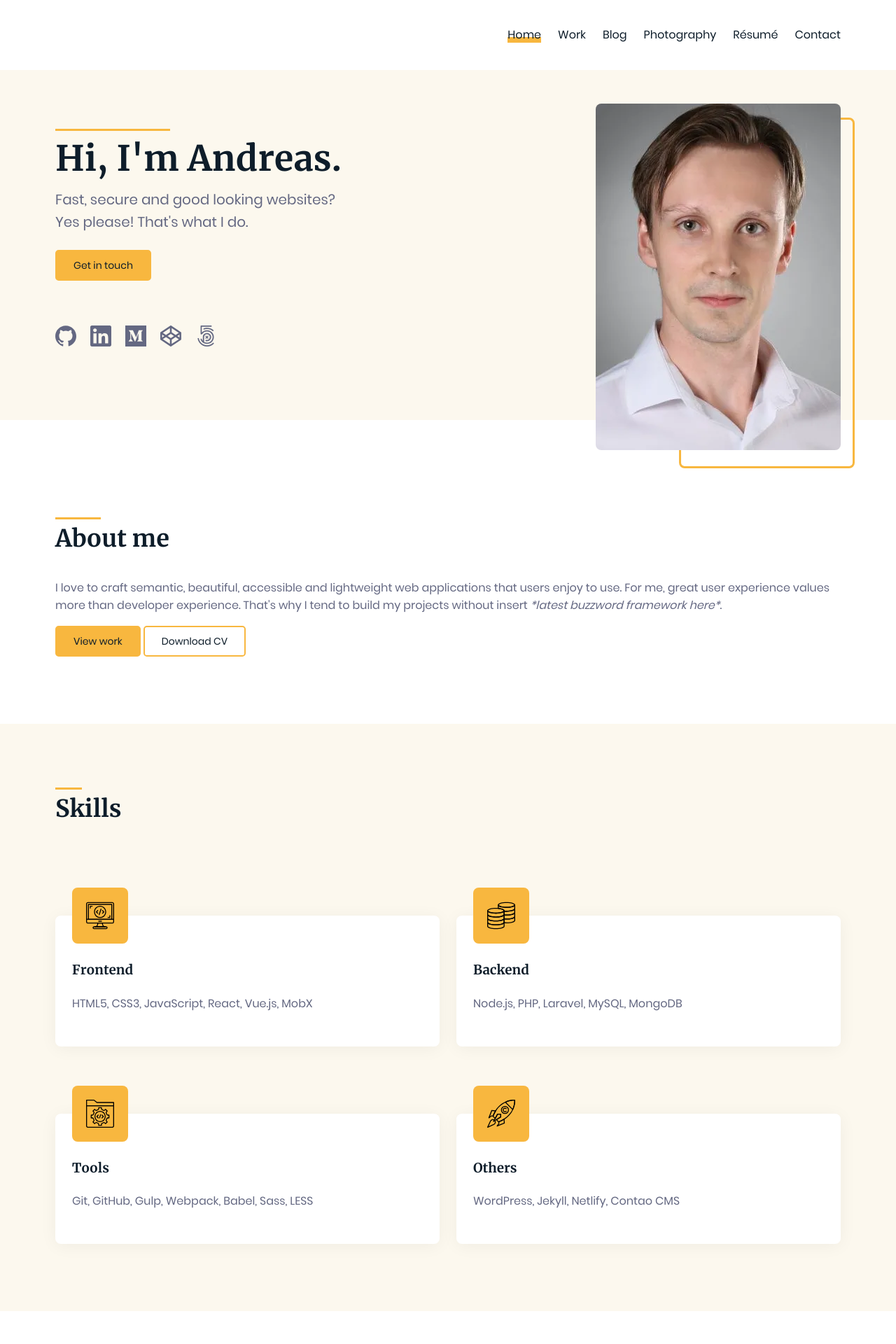
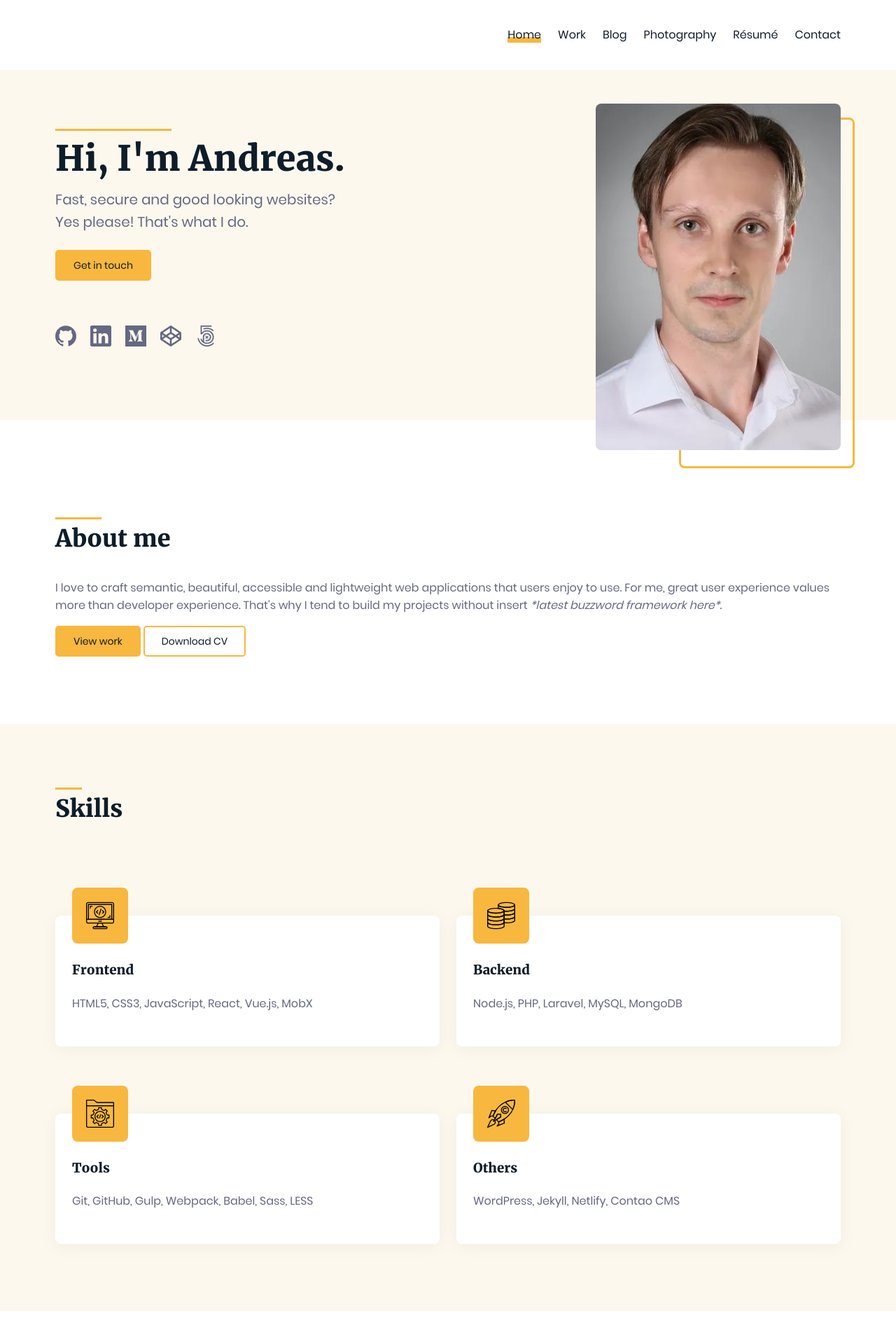
Before and after one commit to andreasremdt/andreasremdt.com, a Jekyll site: the page built from index.html, in a window 1280 px wide. Shown: the top 1920 px of the page at 70% size. Built offline with Jekyll 4.4.1, drawn with Linux system fonts in a browser that asks for light colours; some of the changed text lies outside the part shown.

Commit message:
fix(layout): use 900 font weight, fix copyright date

```diff
--- a/_includes/footer.html
+++ b/_includes/footer.html
@@ -1,7 +1,7 @@
 <link rel="stylesheet" href="/css/main-footer.css">
 <footer class="main-footer">
   <div class="container">
-    <p class="copyright">&copy; 2019 by Andreas Remdt.</p>
+    <p class="copyright">&copy; {{ page.date | date: "%Y"}} by Andreas Remdt.</p>
 
     <nav class="navigation">
       {% for entry in site.data.menu_entries %}
--- a/css/styles.css
+++ b/css/styles.css
@@ -7,14 +7,6 @@
   unicode-range: U+0000-00FF, U+0131, U+0152-0153, U+02BB-02BC, U+02C6, U+02DA, U+02DC, U+2000-206F, U+2074, U+20AC, U+2122, U+2191, U+2193, U+2212, U+2215, U+FEFF, U+FFFD;
 }
 
-@font-face {
-  font-family: Merriweather;
-  font-style: normal;
-  font-weight: 700;
-  font-display: swap;
-  src: local('Merriweather Bold'), local('Merriweather-Bold'), url('/fonts/merriweather-bold.woff2') format('woff2');
-  unicode-range: U+0000-00FF, U+0131, U+0152-0153, U+02BB-02BC, U+02C6, U+02DA, U+02DC, U+2000-206F, U+2074, U+20AC, U+2122, U+2191, U+2193, U+2212, U+2215, U+FEFF, U+FFFD;
-}
 @font-face {
   font-family: Merriweather;
   font-style: normal;
@@ -39,7 +31,7 @@
   --spacing-huge: 6rem;
 
   --font-body: Poppins, -apple-system, BlinkMacSystemFont, Roboto, 'Segoe UI', sans-serif;
-  --font-headings: Merriweather, -apple-system, BlinkMacSystemFont, 'Segoe UI', sans-serif;
+  --font-headings: Merriweather, Georgia, 'Times New Roman', Times, serif;
 }
 
 * {
@@ -61,7 +53,7 @@ p, ul, ol {
 h1, h2, h3, h4 {
   margin-top: unset;
 
-  font-weight: 700;
+  font-weight: 900;
   font-family: var(--font-headings);
 }
 
```
Also changed, not shown: fonts/merriweather-bold.woff2 (deleted).
